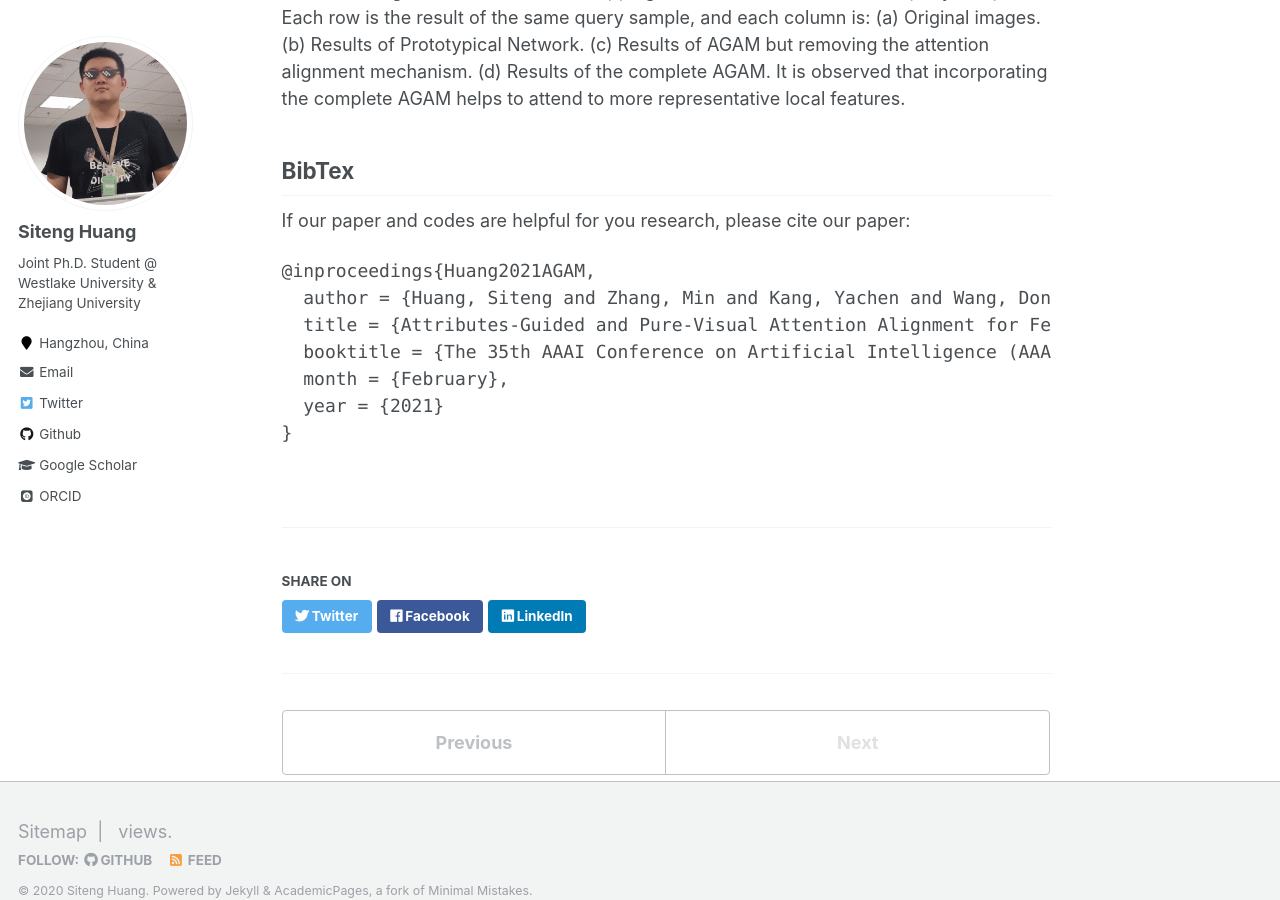
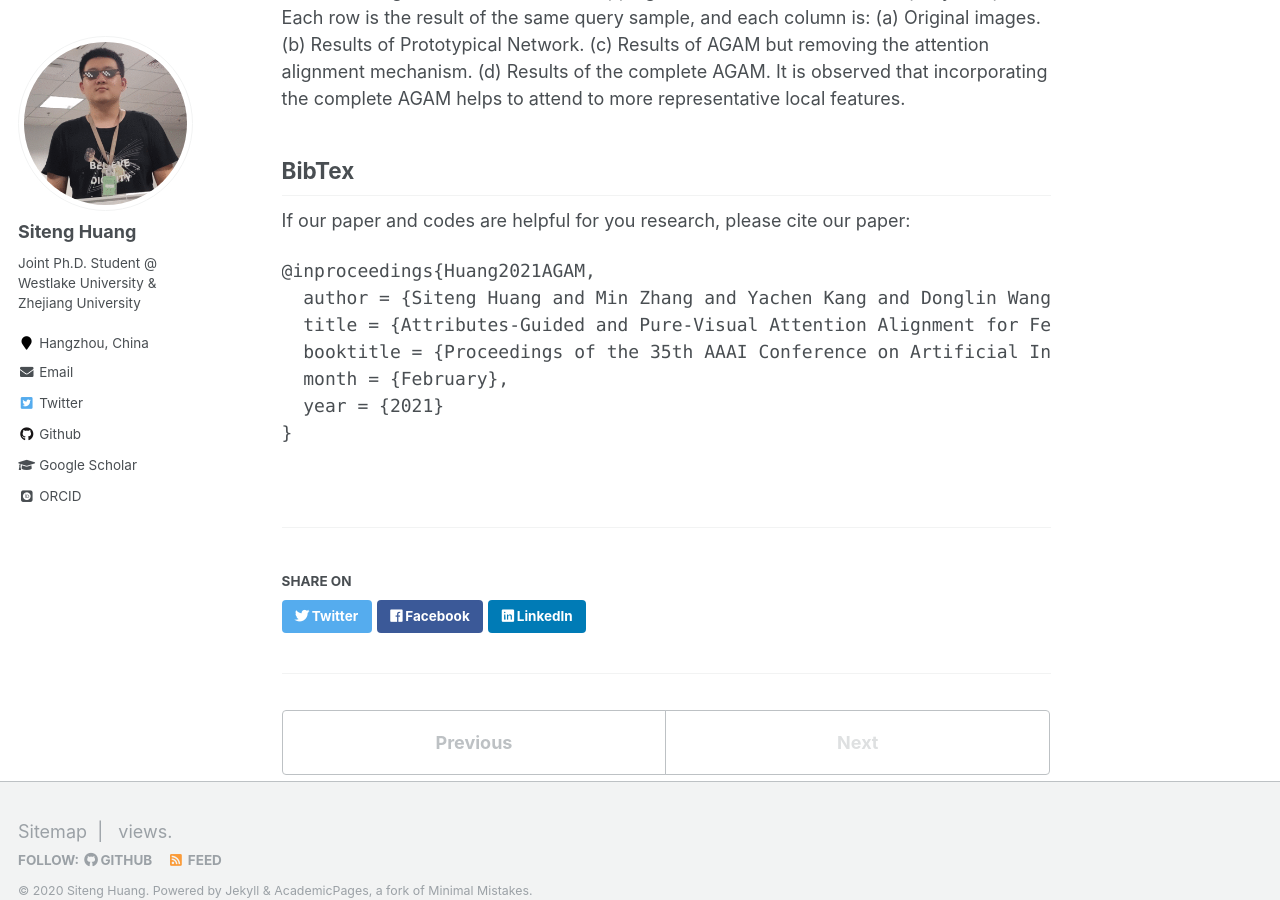
Before and after one commit to bighuang624/bighuang624.github.io, a Jekyll site: the page built from _publications/attributes-guided-attention-module.md, in a window 1280 px wide and 900 px high, scrolled down 3825 px. Built offline with Jekyll 4.4.1, drawn with Linux system fonts in a browser that asks for light colours; some web fonts are replaced; comment, search, counter and statistics services are not loaded.

```diff
--- a/_publications/attributes-guided-attention-module.md
+++ b/_publications/attributes-guided-attention-module.md
@@ -64,9 +64,9 @@ If our paper and codes are helpful for you research, please cite our paper:
 
 <pre>
 @inproceedings{Huang2021AGAM,
-  author = {Huang, Siteng and Zhang, Min and Kang, Yachen and Wang, Donglin},
+  author = {Siteng Huang and Min Zhang and Yachen Kang and Donglin Wang},
   title = {Attributes-Guided and Pure-Visual Attention Alignment for Few-Shot Recognition},
-  booktitle = {The 35th AAAI Conference on Artificial Intelligence (AAAI 2021)},
+  booktitle = {Proceedings of the 35th AAAI Conference on Artificial Intelligence (AAAI 2021)},
   month = {February},
   year = {2021}
 }
```
Also changed, not shown: _pages/about.md (+2 -2 lines), _publications/dual-self-attention-network.md (+2 -2 lines).
